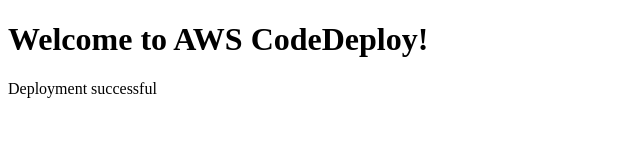
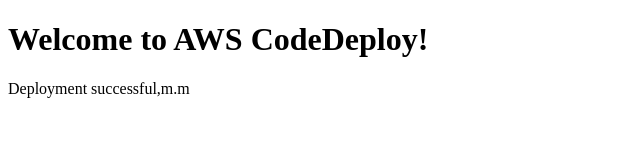
Before and after one commit to kanagarasu-s/codedeploy, a plain HTML site: page index.html in a window 1280 px wide. Shown: the full height of the page, 0-640 px from the left. Drawn offline with Linux system fonts and the light colour scheme.

Commit message:
Update index.html

```diff
--- a/index.html
+++ b/index.html
@@ -6,6 +6,6 @@
 </head>
 <body>
     <h1>Welcome to AWS CodeDeploy!</h1>
-    <p>Deployment successful</p>
+    <p>Deployment successful,m.m</p>
 </body>
 </html>
```
